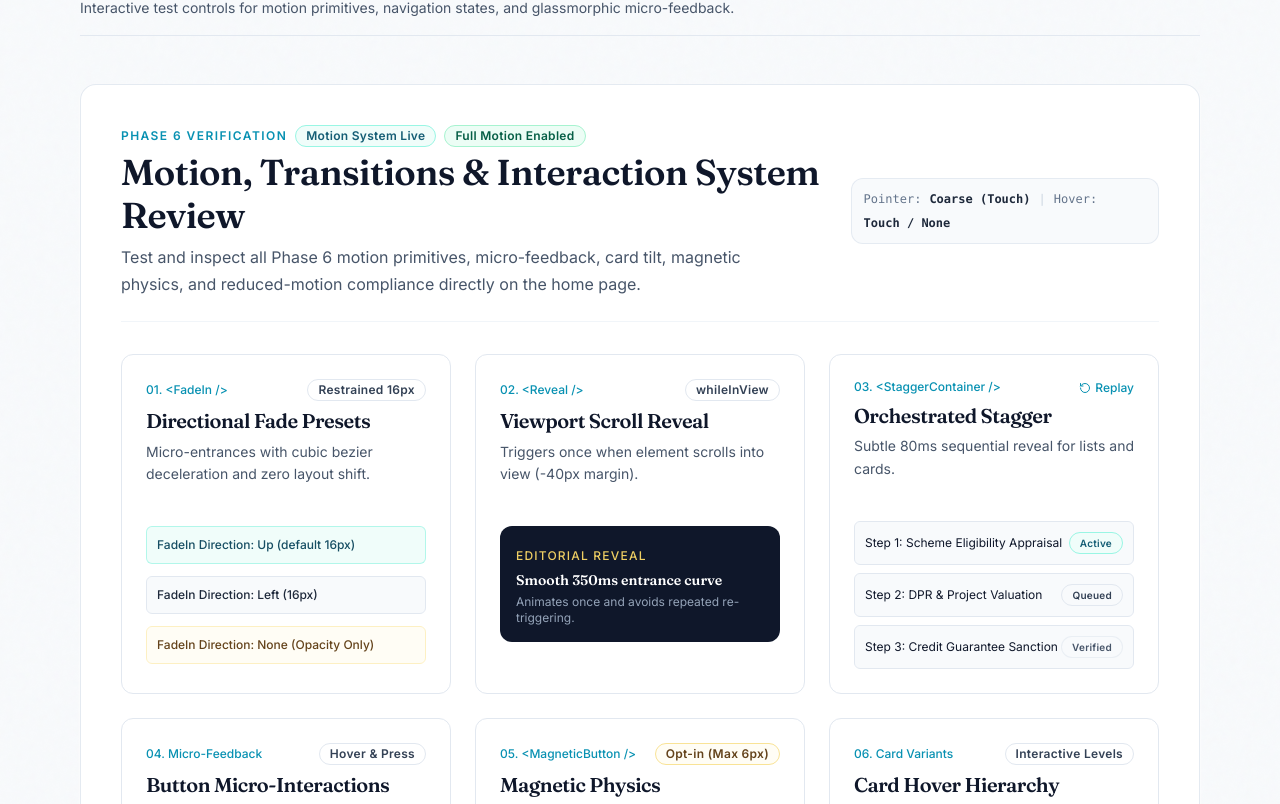
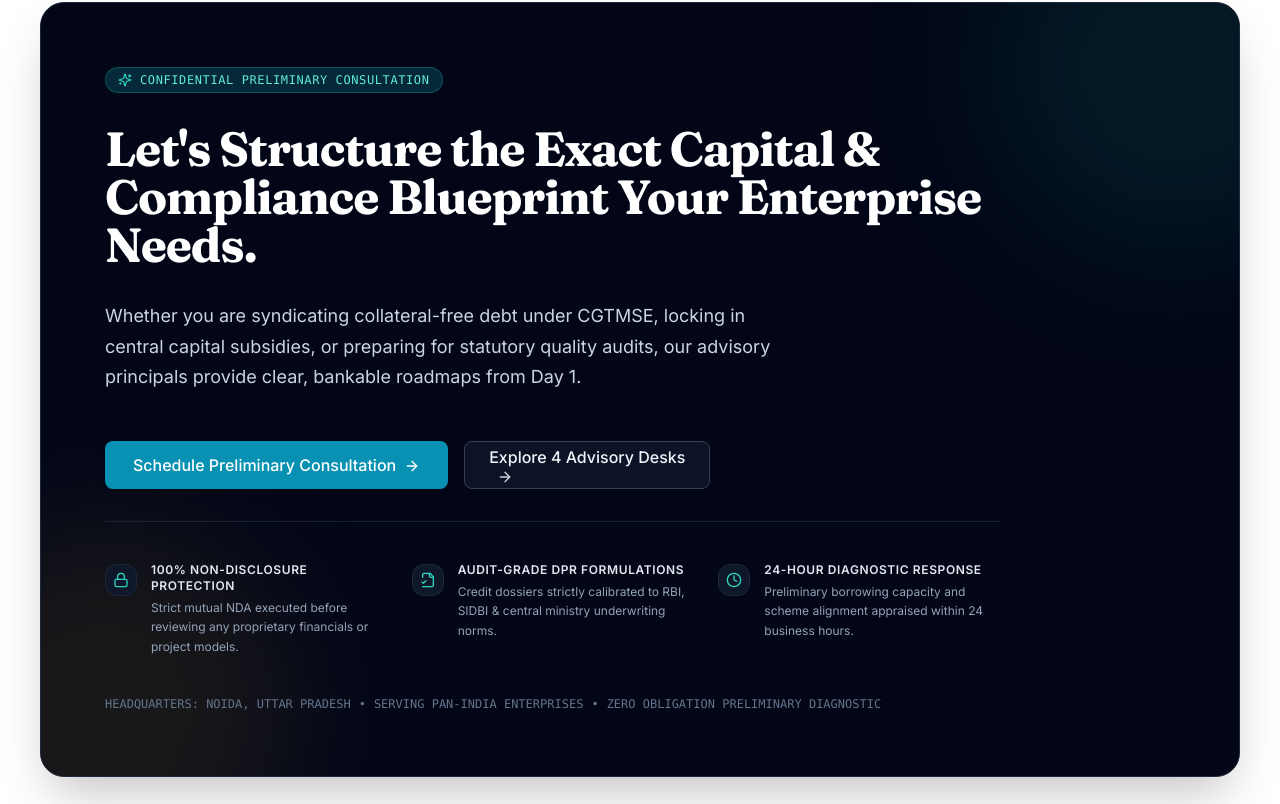
Before and after one commit to agnivridhiindia-cmd/agni-web, a Next.js app: page / in a window 1280 px wide. Shown: the part 5116-5920 px from the top of the page. Built offline with nearby package versions, Linux system fonts and the light colour scheme.

Commit message:
feat: build homepage final cta section

```diff
--- a/app/page.tsx
+++ b/app/page.tsx
@@ -3,6 +3,7 @@ import { StatsBar } from "@/components/home/stats-bar";
 import { RecognitionSection } from "@/components/home/recognition-section";
 import { FeaturedStories } from "@/components/home/featured-stories";
 import { ServicesTeaser } from "@/components/home/services-teaser";
+import { FinalCta } from "@/components/home/final-cta";
 import { Phase6Review } from "@/components/home/phase6-review";
 import { Phase5Review } from "@/components/home/phase5-review";
 
@@ -25,6 +26,9 @@ export default function HomePage() {
 
         {/* Phase 11: Homepage Services Teaser Section */}
         <ServicesTeaser />
+
+        {/* Phase 12: Homepage Final CTA & Conversion Section */}
+        <FinalCta />
       </main>
 
       {/* Development & Phase Verification Harnesses */}
--- /dev/null
+++ b/components/home/final-cta.tsx
@@ -0,0 +1,153 @@
+import * as React from "react";
+import { ArrowRight, Lock, FileCheck2, Clock, Sparkles } from "lucide-react";
+import { siteConfig } from "@/lib/site-config";
+import { Container } from "@/components/shared/container";
+import { MagneticButton } from "@/components/ui/magnetic-button";
+import { LinkButton } from "@/components/ui/link-button";
+import { CtaArrow } from "@/components/ui/cta-arrow";
+import { WhatsAppIcon } from "@/components/shared/whatsapp-button";
+import { FadeIn } from "@/components/shared/motion";
+
+const trustIndicators = [
+  {
+    icon: Lock,
+    title: "100% Non-Disclosure Protection",
+    description: "Strict mutual NDA executed before reviewing any proprietary financials or project models.",
+  },
+  {
+    icon: FileCheck2,
+    title: "Audit-Grade DPR Formulations",
+    description: "Credit dossiers strictly calibrated to RBI, SIDBI & central ministry underwriting norms.",
+  },
+  {
+    icon: Clock,
+    title: "24-Hour Diagnostic Response",
+    description: "Preliminary borrowing capacity and scheme alignment appraised within 24 business hours.",
+  },
+];
+
+export function FinalCta() {
+  const cleanWhatsApp = siteConfig.contact.whatsapp?.replace(/[^0-9]/g, "");
+
+  return (
+    <section
+      aria-labelledby="final-cta-heading"
+      className="relative py-20 sm:py-24 lg:py-32 bg-white border-b border-slate-200/80"
+    >
+      <Container width="wide">
+        <FadeIn direction="up" distance={24} delay={0.05}>
+          {/* Flagship Conversion Container */}
+          <div className="relative rounded-3xl bg-slate-950 text-white p-8 sm:p-12 lg:p-16 border border-slate-800 shadow-2xl overflow-hidden">
+            {/* Ambient Radial Lighting Accents */}
+            <div
+              className="absolute -top-32 -right-32 w-96 h-96 bg-teal-500/10 rounded-full blur-3xl pointer-events-none"
+              aria-hidden="true"
+            />
+            <div
+              className="absolute -bottom-32 -left-32 w-96 h-96 bg-gold-500/10 rounded-full blur-3xl pointer-events-none"
+              aria-hidden="true"
+            />
+
+            {/* Inner Content Grid */}
+            <div className="relative z-10 max-w-4xl space-y-6 sm:space-y-8">
+              {/* Eyebrow */}
+              <div className="inline-flex items-center gap-2 px-3 py-1 rounded-full bg-teal-950/80 border border-teal-500/30 text-teal-300 text-xs font-mono tracking-wider uppercase">
+                <Sparkles className="w-3.5 h-3.5 text-teal-400" />
+                <span>Confidential Preliminary Consultation</span>
+              </div>
+
+              {/* Headline */}
+              <h2
+                id="final-cta-heading"
+                className="font-serif text-3xl sm:text-4xl lg:text-5xl font-bold tracking-tight text-white leading-tight"
+              >
+                Let&apos;s Structure the Exact Capital &amp; Compliance Blueprint Your Enterprise Needs.
+              </h2>
+
+              {/* Supporting Copy */}
+              <p className="type-body-lg text-slate-300 max-w-2xl leading-relaxed">
+                Whether you are syndicating collateral-free debt under CGTMSE, locking in central capital subsidies, or preparing for statutory quality audits, our advisory principals provide clear, bankable roadmaps from Day 1.
+              </p>
+
+              {/* CTA Action Row */}
+              <div className="flex flex-col sm:flex-row items-stretch sm:items-center gap-4 pt-4 flex-wrap">
+                {/* Primary Conversion CTA: Wrapped with Magnetic Pull for fine pointer devices */}
+                <MagneticButton strength={0.18} maxOffset={6}>
+                  <LinkButton
+                    href="/contact"
+                    variant="primary"
+                    size="lg"
+                    className="w-full sm:w-auto px-7 py-3.5 text-base shadow-elevated justify-center"
+                    aria-label="Schedule a preliminary consultation with an Agnivridhi advisory principal"
+                  >
+                    <span>Schedule Preliminary Consultation</span>
+                    <CtaArrow className="w-4 h-4 ml-2" />
+                  </LinkButton>
+                </MagneticButton>
+
+                {/* Secondary CTA: Catalog Discovery */}
+                <LinkButton
+                  href="/services"
+                  variant="outline"
+                  size="lg"
+                  className="w-full sm:w-auto px-6 py-3.5 text-base border-slate-700 bg-slate-900/80 text-slate-100 hover:bg-slate-800 hover:border-slate-600 hover:text-white justify-center shadow-xs"
+                  aria-label="Explore all four advisory practices and service catalog"
+                >
+                  <span>Explore 4 Advisory Desks</span>
+                  <ArrowRight className="w-4 h-4 ml-2 text-slate-300 group-hover:text-teal-300 transition-colors" />
+                </LinkButton>
+
+                {/* WhatsApp Integration (rendered if verified contact number is configured) */}
+                {cleanWhatsApp && (
+                  <a
+                    href={`https://wa.me/${cleanWhatsApp}?text=${encodeURIComponent(
+                      "Hello Agnivridhi team, I would like to schedule an enterprise consultation."
+                    )}`}
+                    target="_blank"
+                    rel="noopener noreferrer"
+                    className="inline-flex items-center justify-center gap-2 px-5 py-3.5 rounded-lg border border-emerald-500/40 bg-emerald-950/40 text-emerald-300 hover:bg-emerald-900/50 hover:text-white transition-colors text-sm font-semibold focus-visible:outline-none focus-visible:ring-2 focus-visible:ring-emerald-400"
+                    aria-label="Chat directly with Agnivridhi team on WhatsApp"
+                  >
+                    <WhatsAppIcon className="w-4 h-4 fill-current text-emerald-400" />
+                    <span>Chat on WhatsApp</span>
+                  </a>
+                )}
+              </div>
+
+              {/* Trust Indicators Strip */}
+              <div className="grid grid-cols-1 md:grid-cols-3 gap-6 pt-10 mt-10 border-t border-slate-800/80">
+                {trustIndicators.map((item, idx) => {
+                  const Icon = item.icon;
+                  return (
+                    <div key={idx} className="flex items-start gap-3.5">
+                      <div className="w-8 h-8 rounded-lg bg-slate-900 text-teal-400 border border-slate-800 flex items-center justify-center shrink-0 mt-0.5">
+                        <Icon className="w-4 h-4" />
+                      </div>
+                      <div className="space-y-1">
+                        <span className="text-xs font-semibold uppercase tracking-wider text-slate-200 block font-sans">
+                          {item.title}
+                        </span>
+                        <p className="text-xs text-slate-400 font-sans leading-relaxed">
+                          {item.description}
+                        </p>
+                      </div>
+                    </div>
+                  );
+                })}
+              </div>
+
+              {/* Geographical & Headquarters Authority Subtext */}
+              <div className="pt-2 text-xs text-slate-500 font-mono flex items-center gap-2 flex-wrap">
+                <span>HEADQUARTERS: NOIDA, UTTAR PRADESH</span>
+                <span aria-hidden="true">&bull;</span>
+                <span>SERVING PAN-INDIA ENTERPRISES</span>
+                <span aria-hidden="true">&bull;</span>
+                <span>ZERO OBLIGATION PRELIMINARY DIAGNOSTIC</span>
+              </div>
+            </div>
+          </div>
+        </FadeIn>
+      </Container>
+    </section>
+  );
+}
--- a/components/shared/whatsapp-button.tsx
+++ b/components/shared/whatsapp-button.tsx
@@ -22,7 +22,7 @@ export interface WhatsAppButtonProps {
 /**
  * WhatsApp SVG icon (clean, accessible vector path).
  */
-function WhatsAppIcon({ className }: { className?: string }) {
+export function WhatsAppIcon({ className }: { className?: string }) {
   return (
     <svg
       viewBox="0 0 24 24"
```
Also changed, not shown: 1 other file (tests, documents, lock files or other folders).
